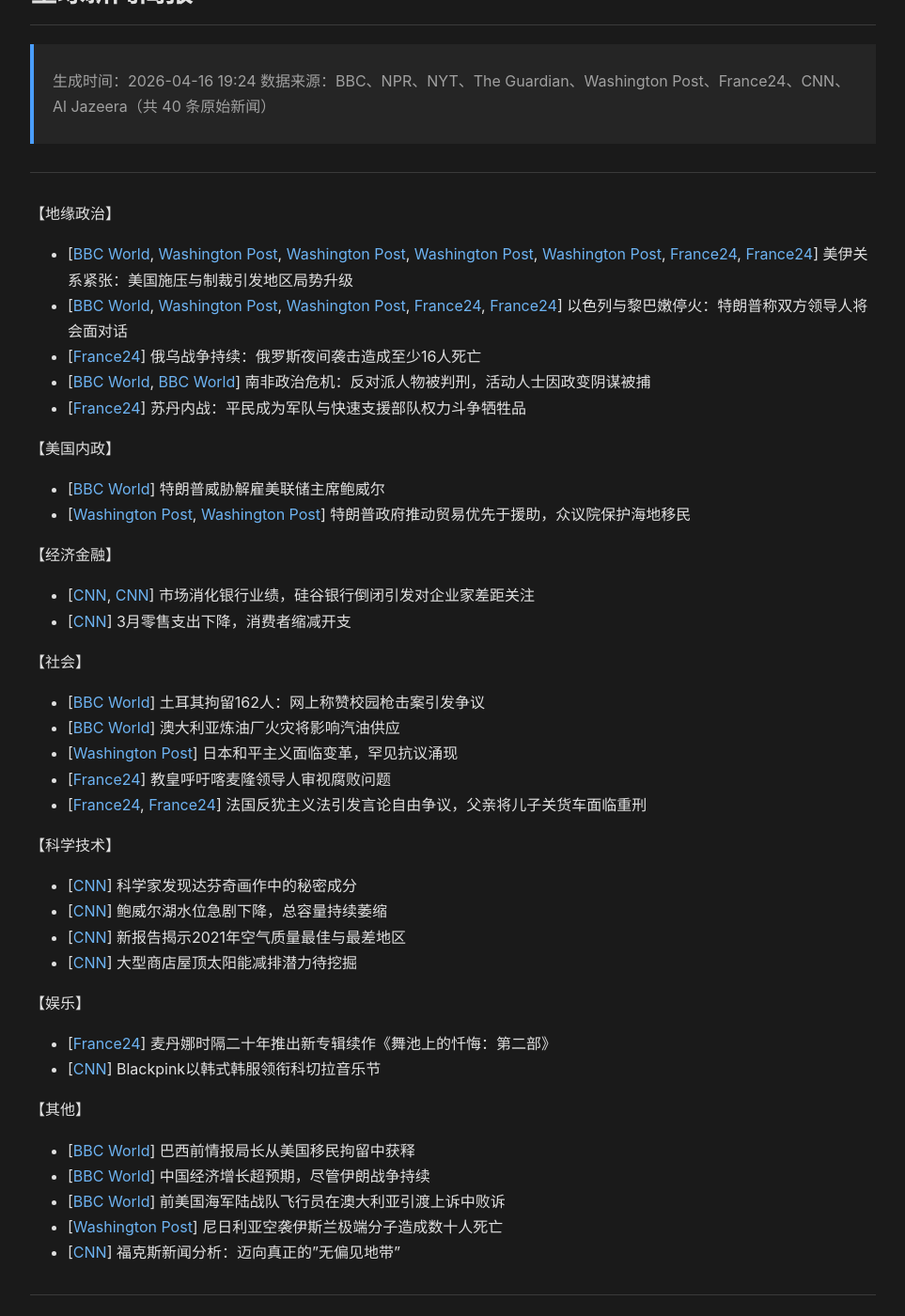
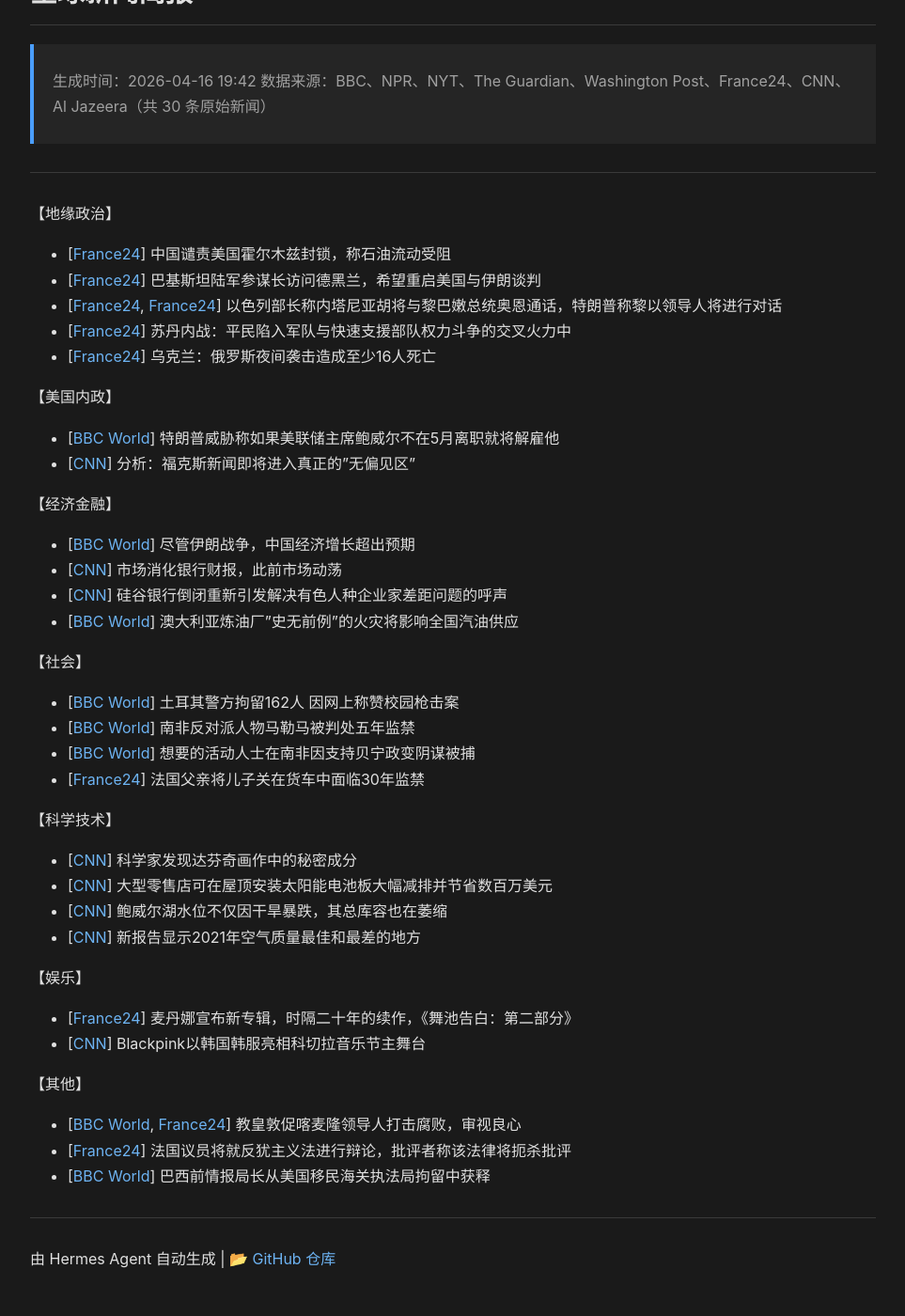
Before and after one commit to zj-wpc/news-briefing, a Jekyll site: the page built from _posts/2026-04-16-news-briefing.md, in a window 1280 px wide and 1400 px high, scrolled down 434 px. Shown: the whole window at 94% size, without its empty margins (158-1121 px from the left). Built offline with Jekyll 4.4.1, drawn with Linux system fonts in a browser that asks for light colours.

Commit message:
全球新闻简报 2026-04-16

```diff
--- a/_posts/2026-04-16-news-briefing.md
+++ b/_posts/2026-04-16-news-briefing.md
@@ -7,49 +7,48 @@
 
 # 全球新闻简报
 
-> 生成时间：2026-04-16 19:24
-> 数据来源：BBC、NPR、NYT、The Guardian、Washington Post、France24、CNN、Al Jazeera（共 40 条原始新闻）
+> 生成时间：2026-04-16 19:42
+> 数据来源：BBC、NPR、NYT、The Guardian、Washington Post、France24、CNN、Al Jazeera（共 30 条原始新闻）
 
 ---
 
 【地缘政治】
-- [[BBC World](https://www.bbc.com/news/articles/c4g44gj7rgno?at_medium=RSS&at_campaign=rss), [Washington Post](https://www.washingtonpost.com/national-security/2026/04/15/us-troops-iran-blockade/), [Washington Post](https://www.washingtonpost.com/national-security/2026/04/15/trump-china-iran/), [Washington Post](https://www.washingtonpost.com/national-security/2026/04/14/us-blockade-hormuz/), [Washington Post](https://www.washingtonpost.com/world/interactive/2026/hormuz-strait-control-blockade/), [France24](https://www.france24.com/en/video/20260416-china-condemns-us-hormuz-blockade-as-oil-flows-disrupted), [France24](https://www.france24.com/en/video/20260416-pakistani-army-chief-visits-tehran-in-hopes-for-renewed-talks-between-us-and-iran)] 美伊关系紧张：美国施压与制裁引发地区局势升级
-- [[BBC World](https://www.bbc.com/news/articles/cdxkk1vnp57o?at_medium=RSS&at_campaign=rss), [Washington Post](https://www.washingtonpost.com/world/2026/04/16/trump-iran-israel-lebanon-ceasefire-talks/), [Washington Post](https://www.washingtonpost.com/world/2026/04/14/iran-israel-lebanon-talks-washington/), [France24](https://www.france24.com/en/video/20260416-netanyahu-will-speak-with-lebanese-president-aoun-israeli-minister-says), [France24](https://www.france24.com/en/video/20260416-trump-says-lebanese-and-israeli-leaders-to-speak)] 以色列与黎巴嫩停火：特朗普称双方领导人将会面对话
-- [[France24](https://www.france24.com/en/video/20260416-ukraine-at-least-16-killed-in-overnight-russian-strikes)] 俄乌战争持续：俄罗斯夜间袭击造成至少16人死亡
-- [[BBC World](https://www.bbc.com/news/articles/c9wqeggd27yo?at_medium=RSS&at_campaign=rss), [BBC World](https://www.bbc.com/news/articles/cm29p64z77go?at_medium=RSS&at_campaign=rss)] 南非政治危机：反对派人物被判刑，活动人士因政变阴谋被捕
-- [[France24](https://www.france24.com/en/sudan-civil-war-civilians-caught-in-crossfire-of-ruthless-army-rsf-power-struggle)] 苏丹内战：平民成为军队与快速支援部队权力斗争牺牲品
+- [[France24](https://www.france24.com/en/video/20260416-china-condemns-us-hormuz-blockade-as-oil-flows-disrupted)] 中国谴责美国霍尔木兹封锁，称石油流动受阻
+- [[France24](https://www.france24.com/en/video/20260416-pakistani-army-chief-visits-tehran-in-hopes-for-renewed-talks-between-us-and-iran)] 巴基斯坦陆军参谋长访问德黑兰，希望重启美国与伊朗谈判
+- [[France24](https://www.france24.com/en/video/20260416-netanyahu-will-speak-with-lebanese-president-aoun-israeli-minister-says), [France24](https://www.france24.com/en/video/20260416-trump-says-lebanese-and-israeli-leaders-to-speak)] 以色列部长称内塔尼亚胡将与黎巴嫩总统奥恩通话，特朗普称黎以领导人将进行对话
+- [[France24](https://www.france24.com/en/tv-shows/spotlight/20260416-sudan-civil-war-civilians-caught-in-the-deadly-crossfire-of-a-ruthless-army-rsf-power-struggle)] 苏丹内战：平民陷入军队与快速支援部队权力斗争的交叉火力中
+- [[France24](https://www.france24.com/en/video/20260416-ukraine-at-least-16-killed-in-overnight-russian-strikes)] 乌克兰：俄罗斯夜间袭击造成至少16人死亡
 
 【美国内政】
-- [[BBC World](https://www.bbc.com/news/articles/c9qddrdd8w2o?at_medium=RSS&at_campaign=rss)] 特朗普威胁解雇美联储主席鲍威尔
-- [[Washington Post](https://www.washingtonpost.com/national-security/2026/04/15/trump-un-trade-over-aid/), [Washington Post](https://www.washingtonpost.com/business/2026/04/15/haiti-tps-trump/)] 特朗普政府推动贸易优先于援助，众议院保护海地移民
+- [[BBC World](https://www.bbc.com/news/articles/c9qddrdd8w2o?at_medium=RSS&at_campaign=rss)] 特朗普威胁称如果美联储主席鲍威尔不在5月离职就将解雇他
+- [[CNN](https://www.cnn.com/2023/04/14/media/fox-news-dominion-hnk-intl/index.html)] 分析：福克斯新闻即将进入真正的"无偏见区"
 
 【经济金融】
-- [[CNN](https://www.cnn.com/business/live-news/stock-market-bank-earnings/index.html), [CNN](https://www.cnn.com/2023/04/13/business/silicon-valley-bank-entrepreneurs-of-color-reaj/index.html)] 市场消化银行业绩，硅谷银行倒闭引发对企业家差距关注
-- [[CNN](https://www.cnn.com/2023/04/14/economy/march-retail-sales/index.html)] 3月零售支出下降，消费者缩减开支
+- [[BBC World](https://www.bbc.com/news/articles/c4gxjpekk19o?at_medium=RSS&at_campaign=rss)] 尽管伊朗战争，中国经济增长超出预期
+- [[CNN](https://www.cnn.com/business/live-news/stock-market-bank-earnings/index.html)] 市场消化银行财报，此前市场动荡
+- [[CNN](https://www.cnn.com/2023/04/13/business/silicon-valley-bank-entrepreneurs-of-color-reaj/index.html)] 硅谷银行倒闭重新引发解决有色人种企业家差距问题的呼声
+- [[BBC World](https://www.bbc.com/news/articles/cj40pdw79z9o?at_medium=RSS&at_campaign=rss)] 澳大利亚炼油厂"史无前例"的火灾将影响全国汽油供应
 
 【社会】
-- [[BBC World](https://www.bbc.com/news/articles/cz9025d7jqzo?at_medium=RSS&at_campaign=rss)] 土耳其拘留162人：网上称赞校园枪击案引发争议
-- [[BBC World](https://www.bbc.com/news/articles/cj40pdw79z9o?at_medium=RSS&at_campaign=rss)] 澳大利亚炼油厂火灾将影响汽油供应
-- [[Washington Post](https://www.washingtonpost.com/world/2026/04/16/japan-pacifist-constitution-change-protests/)] 日本和平主义面临变革，罕见抗议涌现
-- [[France24](https://www.france24.com/en/video/20260416-pope-urges-cameroon-s-leaders-to-examine-conscience-tackle-corruption)] 教皇呼吁喀麦隆领导人审视腐败问题
-- [[France24](https://www.france24.com/en/video/20260416-french-mps-to-debate-antisemitism-law-that-critics-say-will-stifle-criticism), [France24](https://www.france24.com/en/video/20260416-france-father-who-confined-son-in-van-faces-30-years-in-jail)] 法国反犹主义法引发言论自由争议，父亲将儿子关货车面临重刑
+- [[BBC World](https://www.bbc.com/news/articles/cz9025d7jqzo?at_medium=RSS&at_campaign=rss)] 土耳其警方拘留162人 因网上称赞校园枪击案
+- [[BBC World](https://www.bbc.com/news/articles/c9wqeggd27yo?at_medium=RSS&at_campaign=rss)] 南非反对派人物马勒马被判处五年监禁
+- [[BBC World](https://www.bbc.com/news/articles/cm29p64z77go?at_medium=RSS&at_campaign=rss)] 想要的活动人士在南非因支持贝宁政变阴谋被捕
+- [[France24](https://www.france24.com/en/video/20260416-france-father-who-confined-son-in-van-faces-30-years-in-jail)] 法国父亲将儿子关在货车中面临30年监禁
 
 【科学技术】
 - [[CNN](https://www.cnn.com/style/article/old-masters-da-vinci-egg-yolk-painting-scn/index.html)] 科学家发现达芬奇画作中的秘密成分
-- [[CNN](https://www.cnn.com/2022/03/21/us/lake-powell-capacity-shrinking-drought-climate/index.html)] 鲍威尔湖水位急剧下降，总容量持续萎缩
-- [[CNN](https://www.cnn.com/2022/03/22/world/air-pollution-2021-iqair-report-climate/index.html)] 新报告揭示2021年空气质量最佳与最差地区
-- [[CNN](https://www.cnn.com/2022/03/20/us/solar-power-on-big-box-store-rooftops-climate/index.html)] 大型商店屋顶太阳能减排潜力待挖掘
+- [[CNN](https://www.cnn.com/2022/03/20/us/solar-power-on-big-box-store-rooftops-climate/index.html)] 大型零售店可在屋顶安装太阳能电池板大幅减排并节省数百万美元
+- [[CNN](https://www.cnn.com/2022/03/21/us/lake-powell-capacity-shrinking-drought-climate/index.html)] 鲍威尔湖水位不仅因干旱暴跌，其总库容也在萎缩
+- [[CNN](https://www.cnn.com/2022/03/22/world/air-pollution-2021-iqair-report-climate/index.html)] 新报告显示2021年空气质量最佳和最差的地方
 
 【娱乐】
-- [[France24](https://www.france24.com/en/video/20260416-madonna-announces-new-album-a-sequel-two-decades-later-confessions-on-a-dance-floor-part-ii)] 麦丹娜时隔二十年推出新专辑续作《舞池上的忏悔：第二部》
-- [[CNN](https://www.cnn.com/style/article/blackpink-coachella-2023-hanboks-lotw/index.html)] Blackpink以韩式韩服领衔科切拉音乐节
+- [[France24](https://www.france24.com/en/video/20260416-madonna-announces-new-album-a-sequel-two-decades-later-confessions-on-a-dance-floor-part-ii)] 麦丹娜宣布新专辑，时隔二十年的续作，《舞池告白：第二部分》
+- [[CNN](https://www.cnn.com/style/article/blackpink-coachella-2023-hanboks-lotw/index.html)] Blackpink以韩国韩服亮相科切拉音乐节主舞台
 
 【其他】
-- [[BBC World](https://www.bbc.com/news/articles/cvglz72rjl2o?at_medium=RSS&at_campaign=rss)] 巴西前情报局长从美国移民拘留中获释
-- [[BBC World](https://www.bbc.com/news/articles/c4gxjpekk19o?at_medium=RSS&at_campaign=rss)] 中国经济增长超预期，尽管伊朗战争持续
-- [[BBC World](https://www.bbc.com/news/articles/c20q2n0l9vgo?at_medium=RSS&at_campaign=rss)] 前美国海军陆战队飞行员在澳大利亚引渡上诉中败诉
-- [[Washington Post](https://www.washingtonpost.com/world/2026/04/16/nigeria-market-attack-boko-haram-iswap/)] 尼日利亚空袭伊斯兰极端分子造成数十人死亡
-- [[CNN](https://www.cnn.com/2023/04/14/media/fox-news-dominion-hnk-intl/index.html)] 福克斯新闻分析：迈向真正的"无偏见地带"
+- [[BBC World](https://www.bbc.com/news/articles/c5yj796plqmo?at_medium=RSS&at_campaign=rss), [France24](https://www.france24.com/en/video/20260416-pope-urges-cameroon-s-leaders-to-examine-conscience-tackle-corruption)] 教皇敦促喀麦隆领导人打击腐败，审视良心
+- [[France24](https://www.france24.com/en/video/20260416-french-mps-to-debate-antisemitism-law-that-critics-say-will-stifle-criticism)] 法国议员将就反犹主义法进行辩论，批评者称该法律将扼杀批评
+- [[BBC World](https://www.bbc.com/news/articles/cvglz72rjl2o?at_medium=RSS&at_campaign=rss)] 巴西前情报局长从美国移民海关执法局拘留中获释
 
 ---
-由 Hermes Agent 自动生成
+由 Hermes Agent 自动生成 | [📂 GitHub 仓库](https://github.com/zj-wpc/news-briefing)
```
